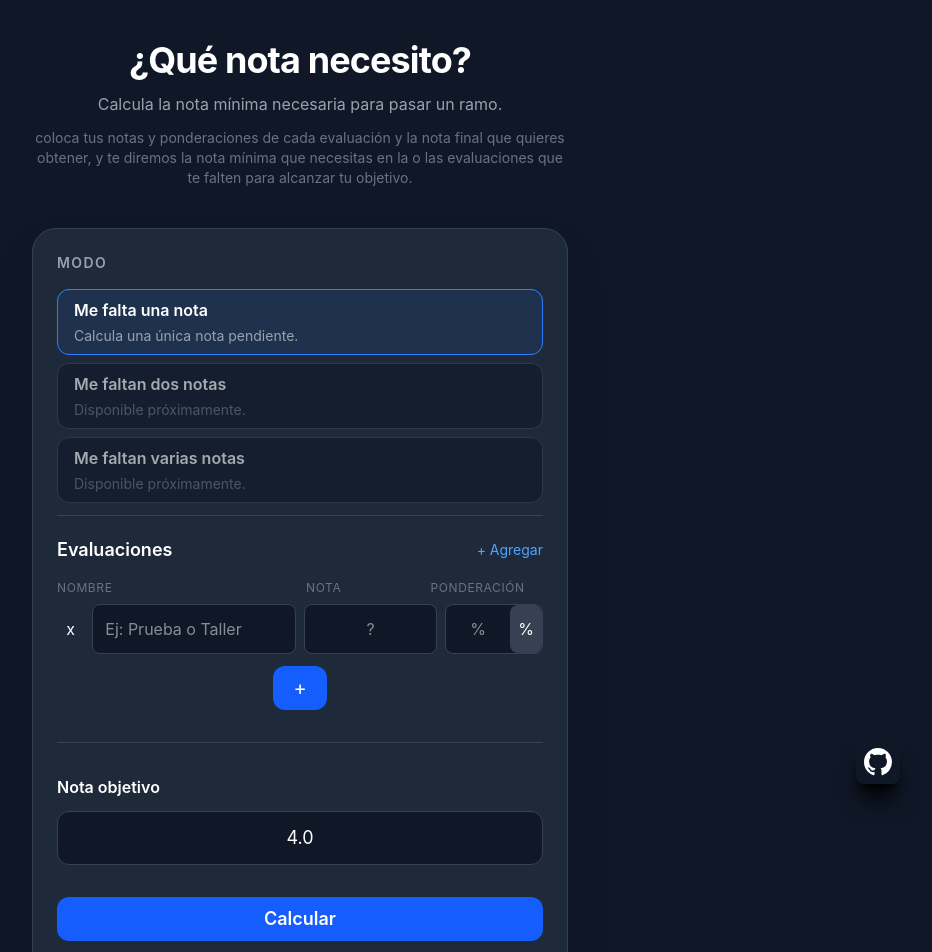
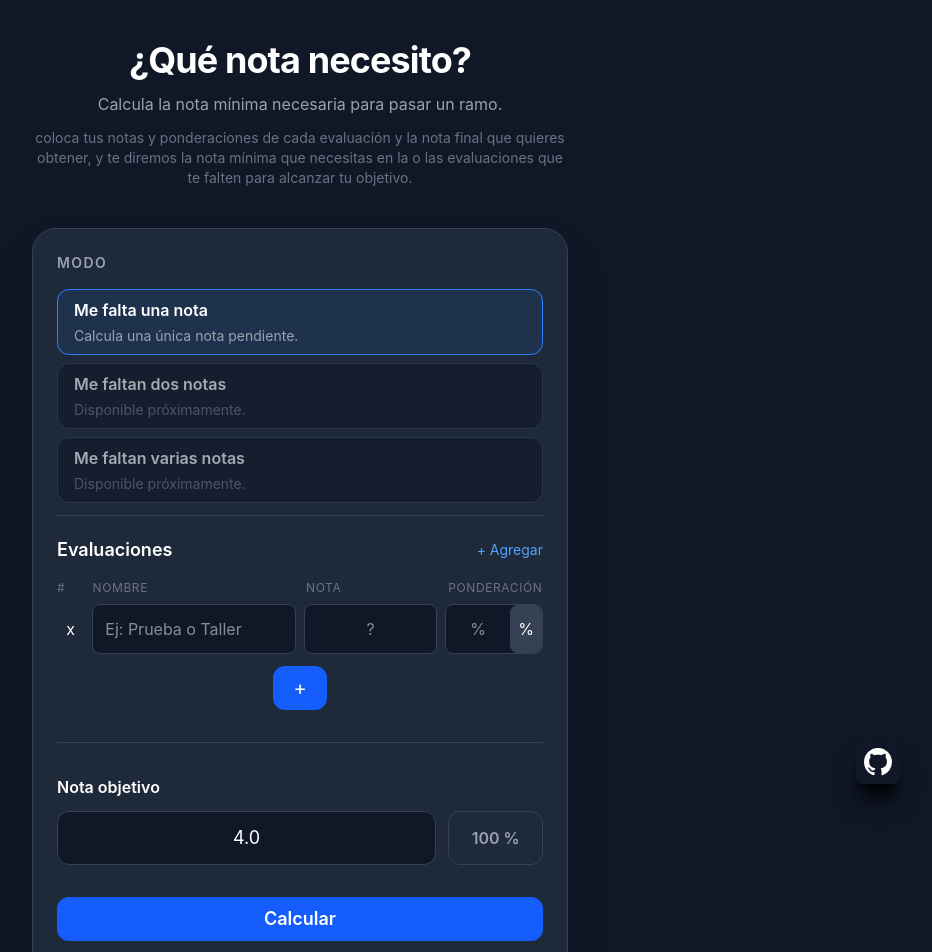
Before and after one commit to betra0/que-nota-necesito, a React (Vite) app: page / in a window 1280 px wide. Shown: the top 952 px of the page, without its empty margins (340-1272 px from the left). Built offline with nearby package versions, Linux system fonts and the light colour scheme.

Commit message:
feat: enhance layout of EvaluationList and HomeCard components for better usability

```diff
--- a/src/components/EvaluationList.jsx
+++ b/src/components/EvaluationList.jsx
@@ -32,10 +32,11 @@ function EvaluationList() {
               + Agregar
             </button>
           </div>
-          <div className="mb-2 grid grid-cols-4 gap-3 text-xs uppercase tracking-wider text-gray-500">
-            <span className="col-span-2">Nombre</span>
-            <span>Nota</span>
-            <span>Ponderación</span>
+          <div className="mb-2 grid grid-cols-14 gap-3 text-xs uppercase tracking-wider text-gray-500">
+            <span className="col-span-1">#</span>
+            <span className="col-span-6">Nombre</span>
+            <span className="col-span-4">Nota</span>
+            <span className="col-span-3">Ponderación</span>
           </div>
 
           <div className="space-y-3">
--- a/src/components/HomeCard.jsx
+++ b/src/components/HomeCard.jsx
@@ -67,16 +67,29 @@ function HomeCard() {
 
         {/* Separador */}
         <div className="my-8 h-px bg-gray-700" />
+
+
         {/* Objetivo */}
         <div>
           <label className="mb-3 block font-semibold">
             Nota objetivo
           </label>
-          <input
-            defaultValue="4.0"
-            className="w-full rounded-xl border border-gray-700 bg-gray-900 px-4 py-3 text-center text-lg outline-none transition focus:border-blue-500"
-          />
+            <section className="grid grid-cols-14 gap-3">
+              <input
+              defaultValue="4.0"
+              className="w-full rounded-xl border border-gray-700 bg-gray-900 px-4 py-3 text-center text-lg outline-none transition focus:border-blue-500
+                col-span-11
+              "
+              />
+              <span className="col-span-3 w-full rounded-xl border border-gray-700 bg-gray-800 flex items-center justify-center
+                text-md font-semibold text-gray-400
+              "  >
+                100 %
+                </span>
+            </section>
         </div>
+
+
         {/* Botón */}
         <button className="mt-8 w-full rounded-xl bg-blue-600 py-2 text-lg font-semibold transition hover:bg-blue-500">
           Calcular
```
